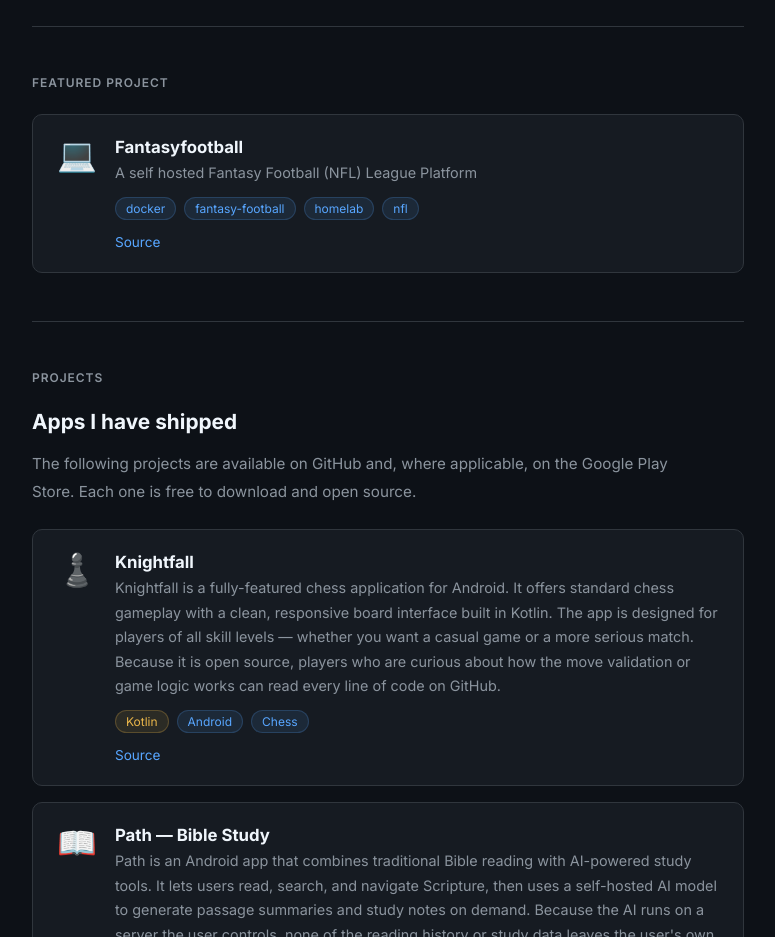
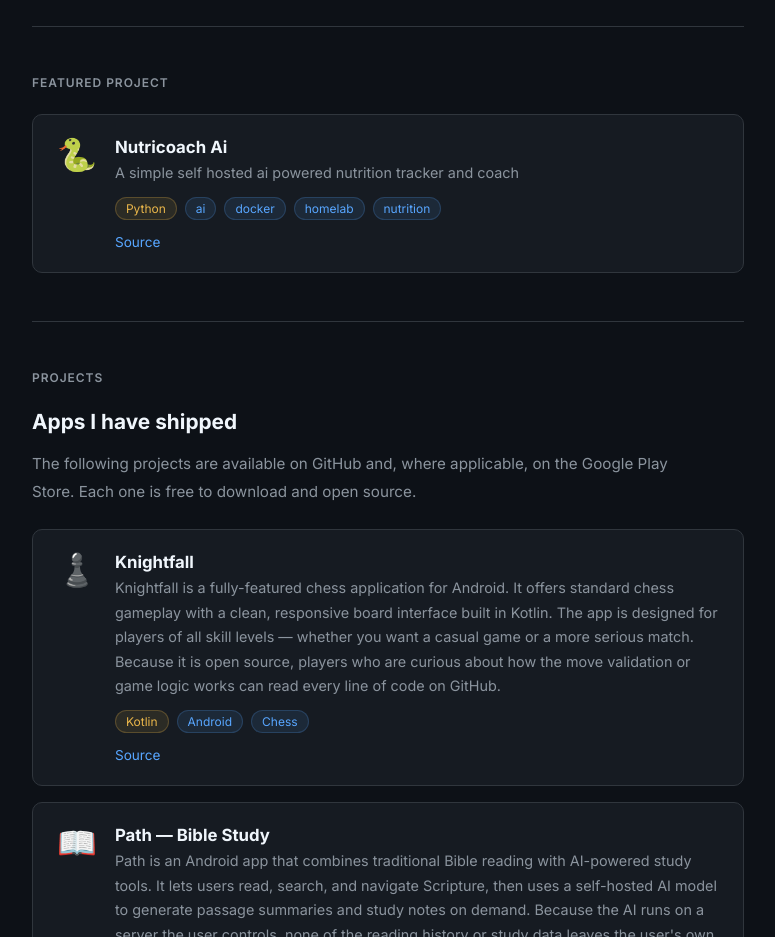
Before and after one commit to chartmann1590/chartmann1590.github.io, a plain HTML site: page index.html in a window 1280 px wide. Shown: the part 1900-2837 px from the top of the page, without its empty margins (252-1027 px from the left). Drawn offline with Linux system fonts and the light colour scheme.

Commit message:
chore: rotate featured project [skip ci]

```diff
--- a/index.html
+++ b/index.html
@@ -390,18 +390,19 @@
       <div class="projects">
         <!-- FEATURED_START -->
         <div class="project-card">
-          <div class="project-icon">💻</div>
+          <div class="project-icon">🐍</div>
           <div class="project-body">
-            <div class="project-name">Fantasyfootball</div>
-            <div class="project-desc">A self hosted Fantasy Football (NFL) League Platform</div>
+            <div class="project-name">Nutricoach Ai</div>
+            <div class="project-desc">A simple self hosted ai powered nutrition tracker and coach</div>
             <div class="project-tags">
+              <span class="tag  gold">Python</span>
+              <span class="tag">ai</span>
               <span class="tag">docker</span>
-              <span class="tag">fantasy-football</span>
               <span class="tag">homelab</span>
-              <span class="tag">nfl</span>
+              <span class="tag">nutrition</span>
             </div>
             <div class="project-links">
-              <a href="https://github.com/chartmann1590/FantasyFootball">Source</a>
+              <a href="https://github.com/chartmann1590/NutriCoach-AI">Source</a>
             </div>
           </div>
         </div>
```
